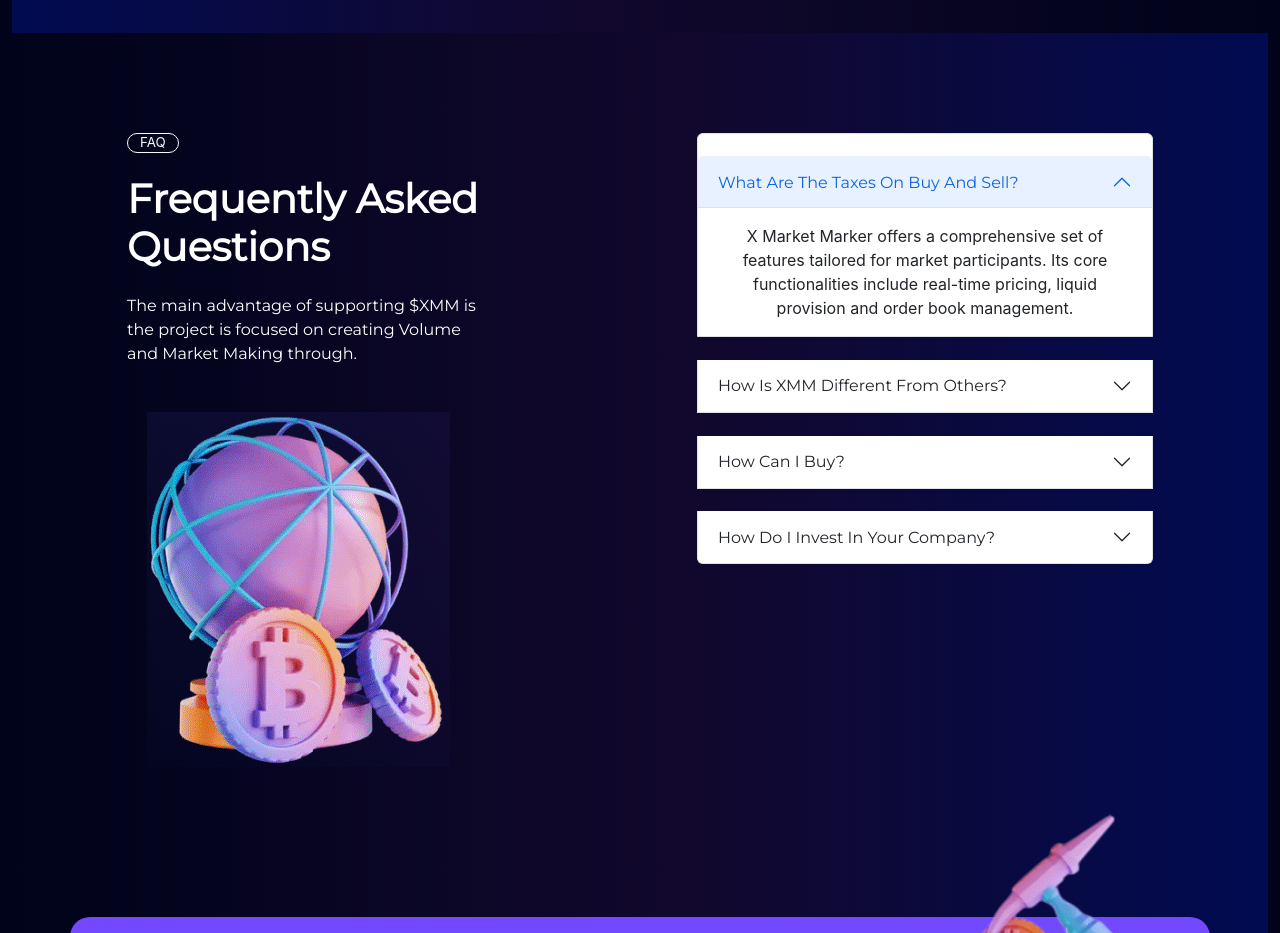
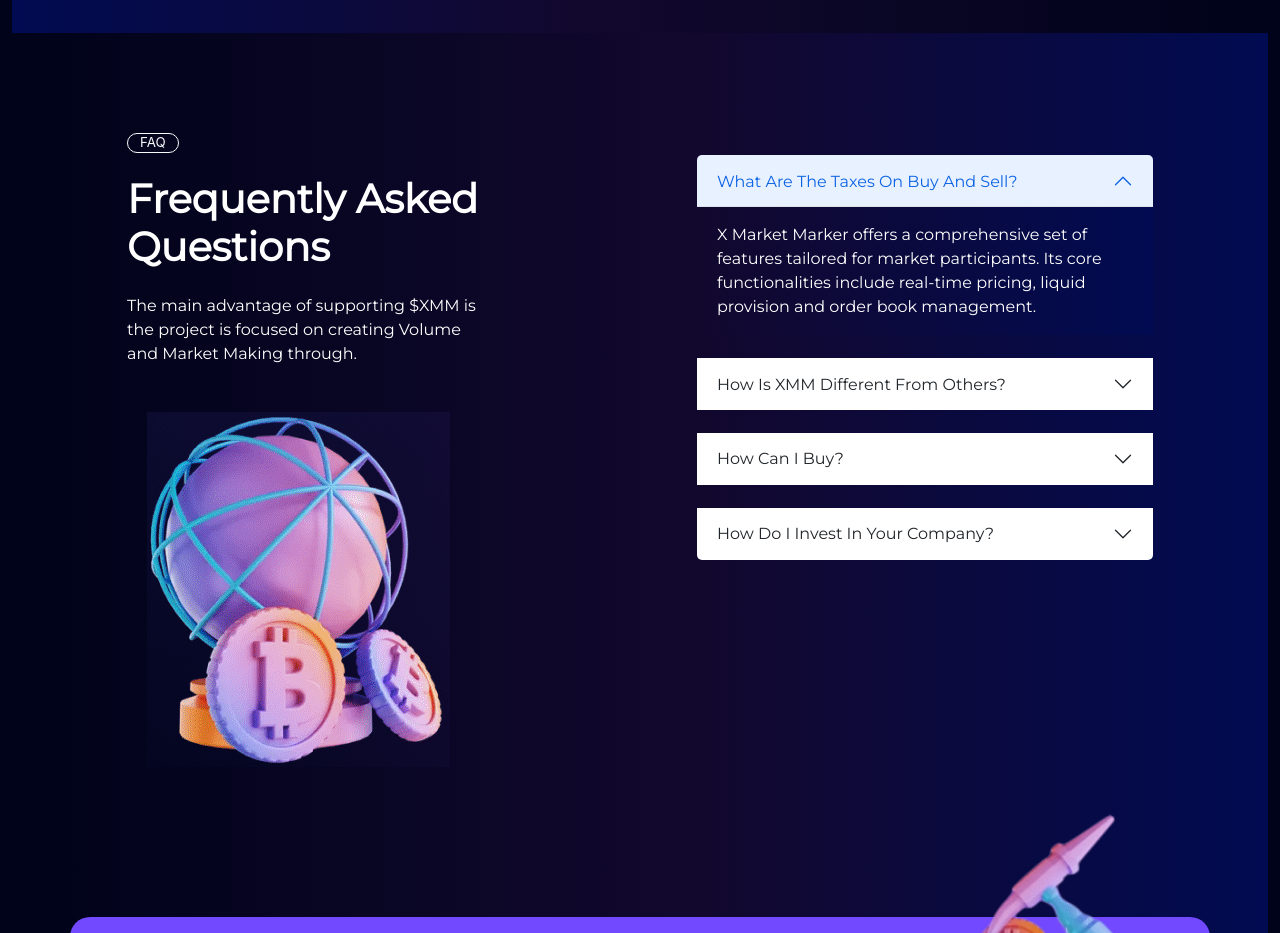
Before and after one commit to vimanshaMJ/Implement-the-provided-UI-design-using-react, a React (Create React App) app: page / in a window 1280 px wide. Shown: the part 3960-4893 px from the top of the page. Built offline with nearby package versions, Linux system fonts and the light colour scheme.

Commit message:
style: accordion

```diff
--- a/src/Components/Accordion.js
+++ b/src/Components/Accordion.js
@@ -1,39 +1,46 @@
 import React from "react";
 import Accordion from "react-bootstrap/Accordion";
+import classes from "./Accordion.module.css";
 
 export default function TheAccordion() {
   return (
     <div>
       <Accordion defaultActiveKey="0">
-        <Accordion.Item eventKey="0">
-          <Accordion.Header>
+        <Accordion.Item eventKey="0" className={classes.accordionItem}>
+          <Accordion.Header className={classes.accordionHeader}>
             What Are The Taxes On Buy And Sell?
           </Accordion.Header>
-          <Accordion.Body>
+          <Accordion.Body className={classes.accordionBody}>
             X Market Marker offers a comprehensive set of features tailored for
             market participants. Its core functionalities include real-time
             pricing, liquid provision and order book management.
           </Accordion.Body>
         </Accordion.Item>
-        <Accordion.Item eventKey="1">
-          <Accordion.Header>How Is XMM Different From Others?</Accordion.Header>
-          <Accordion.Body>
+        <Accordion.Item eventKey="1" className={classes.accordionItem}>
+          <Accordion.Header className={classes.accordionHeader}>
+            How Is XMM Different From Others?
+          </Accordion.Header>
+          <Accordion.Body className={classes.accordionBody}>
             X Market Marker offers a comprehensive set of features tailored for
             market participants. Its core functionalities include real-time
             pricing, liquid provision and order book management.
           </Accordion.Body>
         </Accordion.Item>
-        <Accordion.Item eventKey="2">
-          <Accordion.Header>How Can I Buy?</Accordion.Header>
-          <Accordion.Body>
+        <Accordion.Item eventKey="2" className={classes.accordionItem}>
+          <Accordion.Header className={classes.accordionHeader}>
+            How Can I Buy?
+          </Accordion.Header>
+          <Accordion.Body className={classes.accordionBody}>
             X Market Marker offers a comprehensive set of features tailored for
             market participants. Its core functionalities include real-time
             pricing, liquid provision and order book management.
           </Accordion.Body>
         </Accordion.Item>
-        <Accordion.Item eventKey="3">
-          <Accordion.Header>How Do I Invest In Your Company?</Accordion.Header>
-          <Accordion.Body>
+        <Accordion.Item eventKey="3" className={classes.accordionItem}>
+          <Accordion.Header className={classes.accordionHeader}>
+            How Do I Invest In Your Company?
+          </Accordion.Header>
+          <Accordion.Body className={classes.accordionBody}>
             X Market Marker offers a comprehensive set of features tailored for
             market participants. Its core functionalities include real-time
             pricing, liquid provision and order book management.
--- /dev/null
+++ b/src/Components/Accordion.module.css
@@ -0,0 +1,15 @@
+.accordionItem {
+  background-image: linear-gradient(to left, #010b51 0%, #12082e 100%);
+  border: none;
+}
+.accordionHeader {
+  font-size: 3rem;
+}
+.accordionBody {
+  color: white;
+  text-align: left;
+  font-family: "Montserrat", sans-serif;
+}
+.accordion-button {
+  font-size: 3rem;
+}
```
Also changed, not shown: src/Components/Accordion.module.js (deleted).
